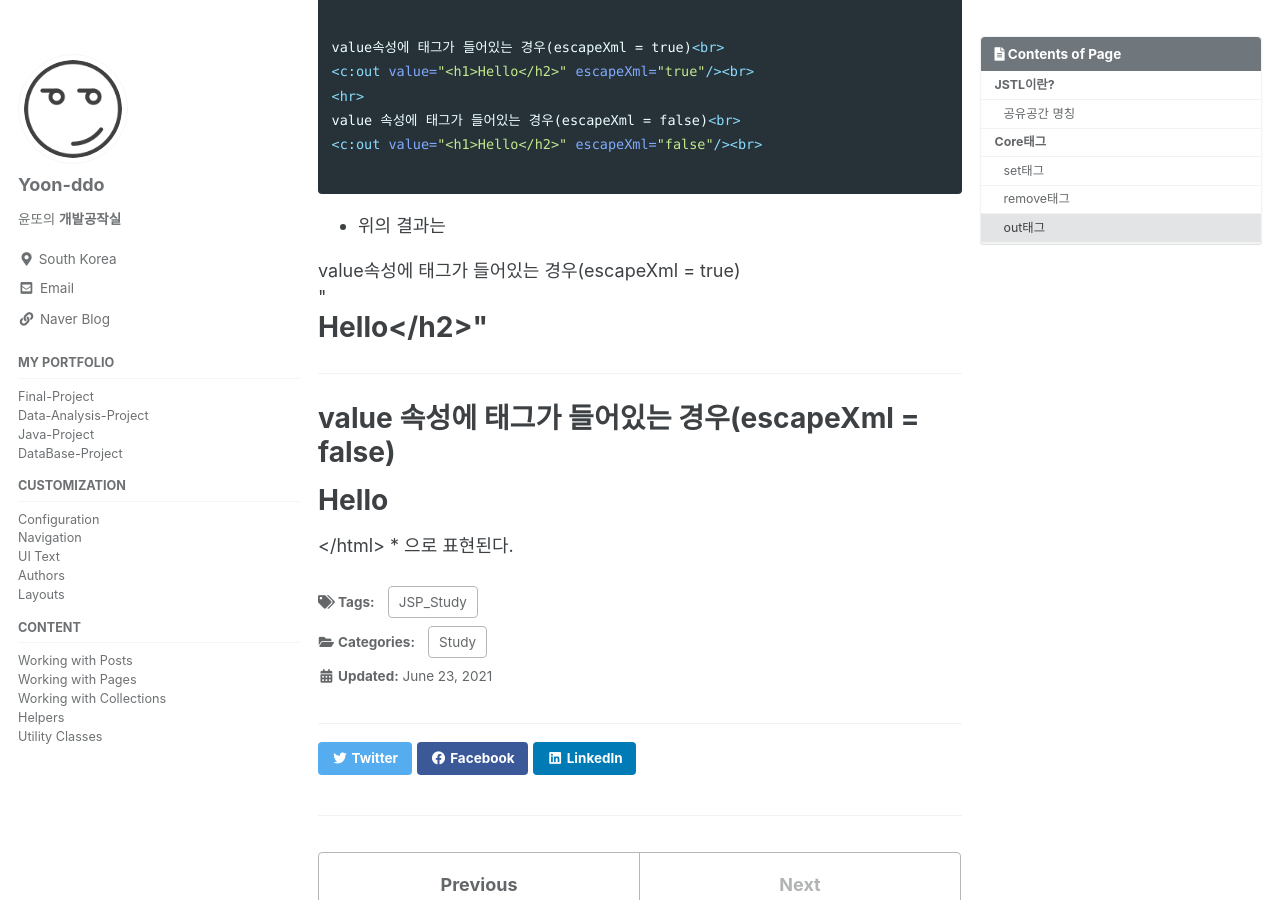
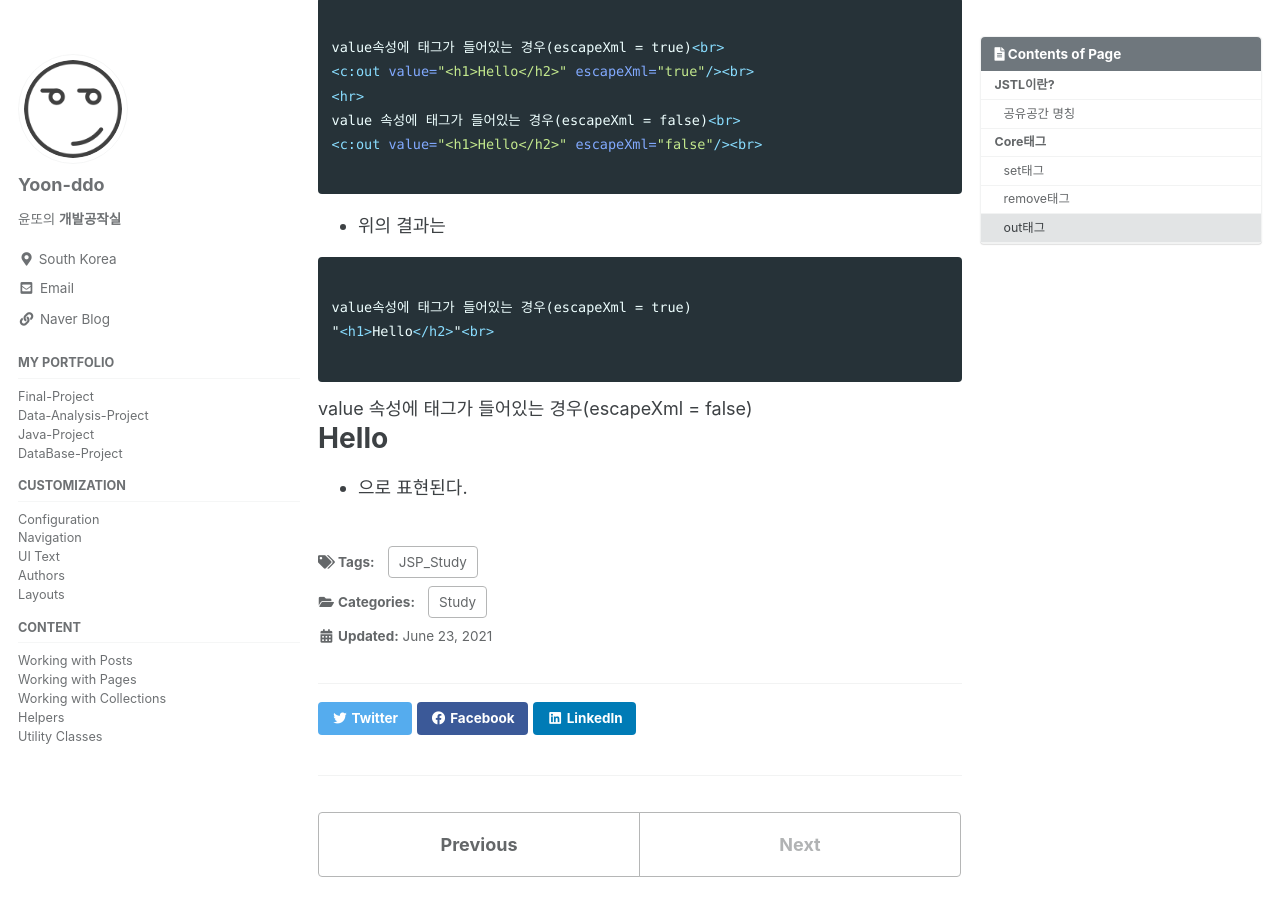
Before and after one commit to Yoon-ddo/Yoon-ddo.github.io, a Jekyll site: the page built from _posts/2021-06-23-JSTL.md, in a window 1280 px wide and 900 px high, scrolled down 2976 px. Built offline with Jekyll 4.4.1, drawn with Linux system fonts in a browser that asks for light colours; cached includes are drawn as plain includes.

Commit message:
Update 2021-06-23-JSTL.md

```diff
--- a/_posts/2021-06-23-JSTL.md
+++ b/_posts/2021-06-23-JSTL.md
@@ -118,13 +118,18 @@ value 속성에 태그가 들어있는 경우(escapeXml = false)<br>
 
 * 위의 결과는
 
+~~~html
+
+value속성에 태그가 들어있는 경우(escapeXml = true)
+"<h1>Hello</h2>"<br>
+
+~~~
+
 <html>
 
-value속성에 태그가 들어있는 경우(escapeXml = true)<br>
-"<h1>Hello</h2>"<br>
-<hr>
 value 속성에 태그가 들어있는 경우(escapeXml = false)<br>
-  <h1>Hello</h1>
+<h1>Hello</h1>
 
 </html>
+
 * 으로 표현된다.
```
